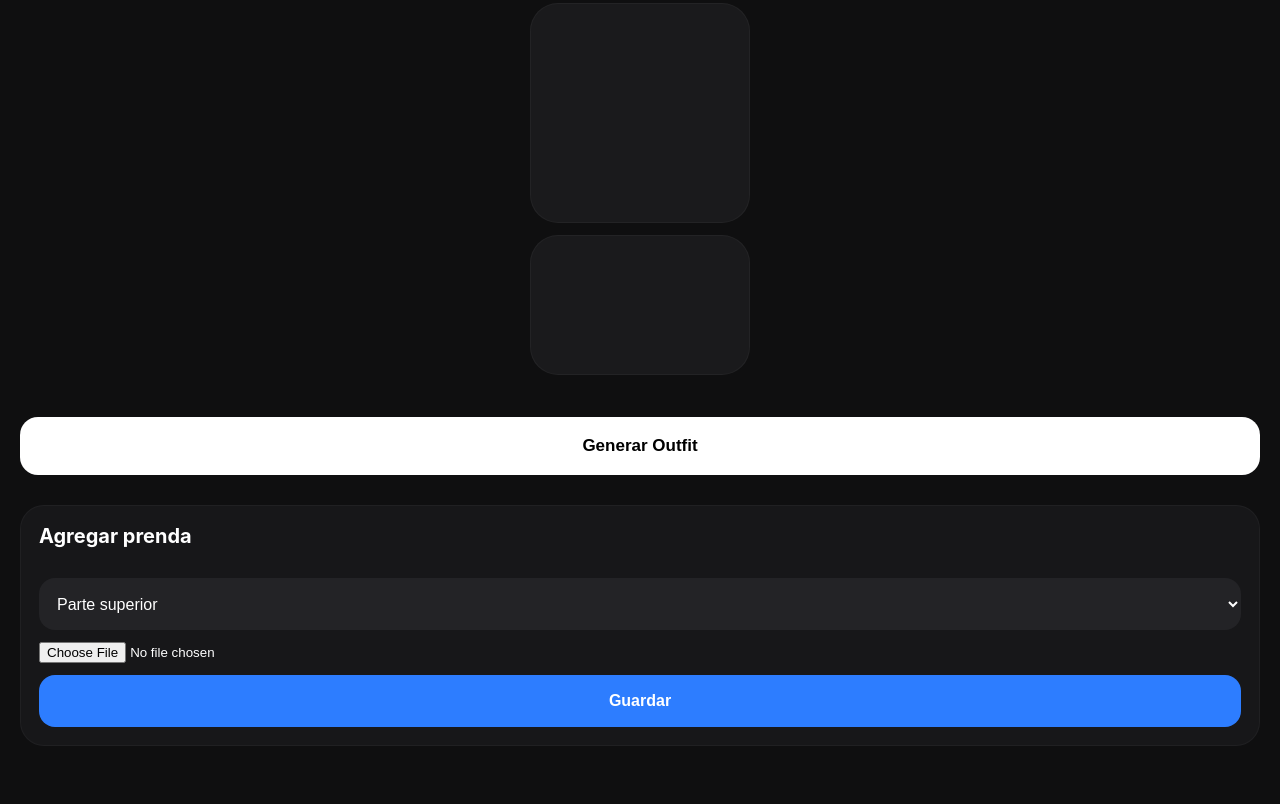
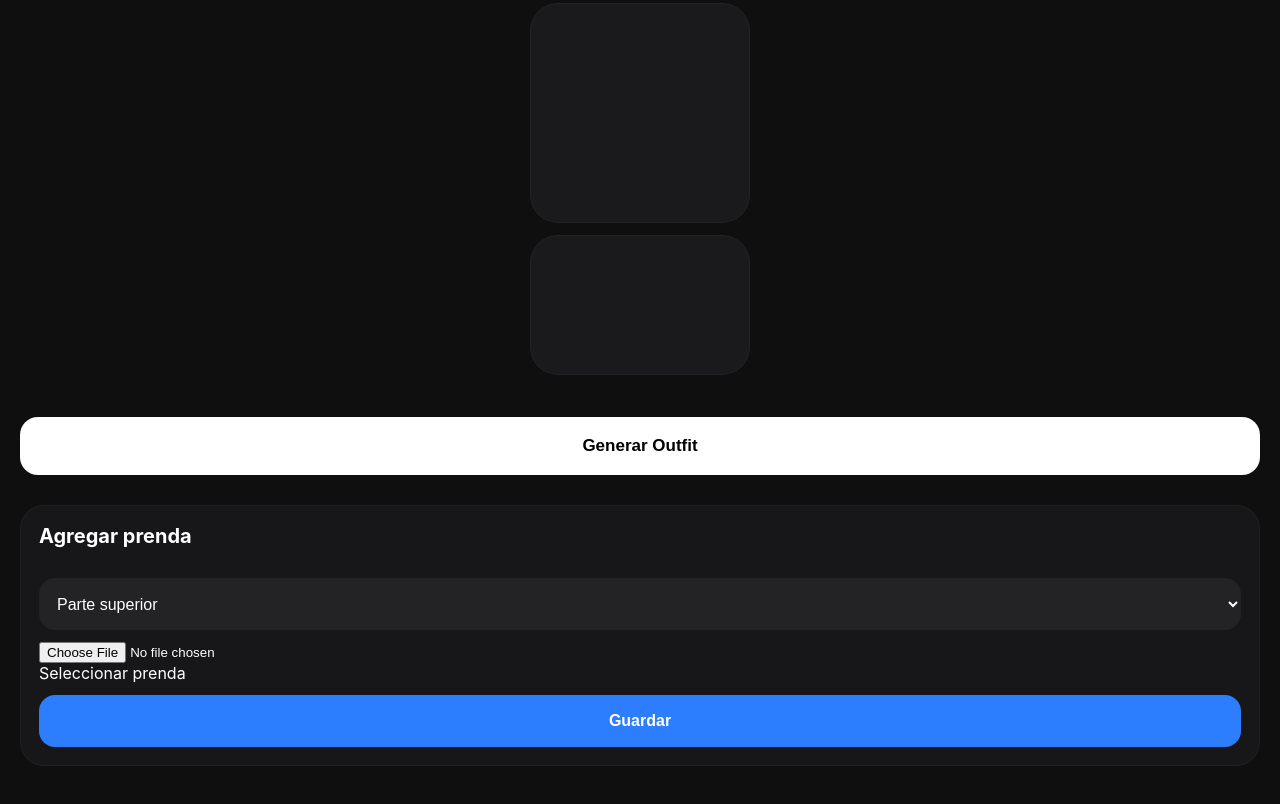
Before and after one commit to dante21121/outfit, a plain HTML site: page index.html in a window 1280 px wide. Shown: the part 354-1158 px from the top of the page. Drawn offline with Linux system fonts and the light colour scheme.

Commit message:
Update index.html

```diff
--- a/index.html
+++ b/index.html
@@ -68,11 +68,19 @@
 
 			</select>
 
-			<input
-				type="file"
-				id="fileInput"
-				accept="image/*"
-			>
+			<label class="custom-file-upload">
+
+				<input
+					type="file"
+					id="fileInput"
+					accept="image/*"
+				>
+
+				<span id="fileText">
+					Seleccionar prenda
+				</span>
+
+			</label>
 
 			<button id="saveBtn">
 				Guardar
```
